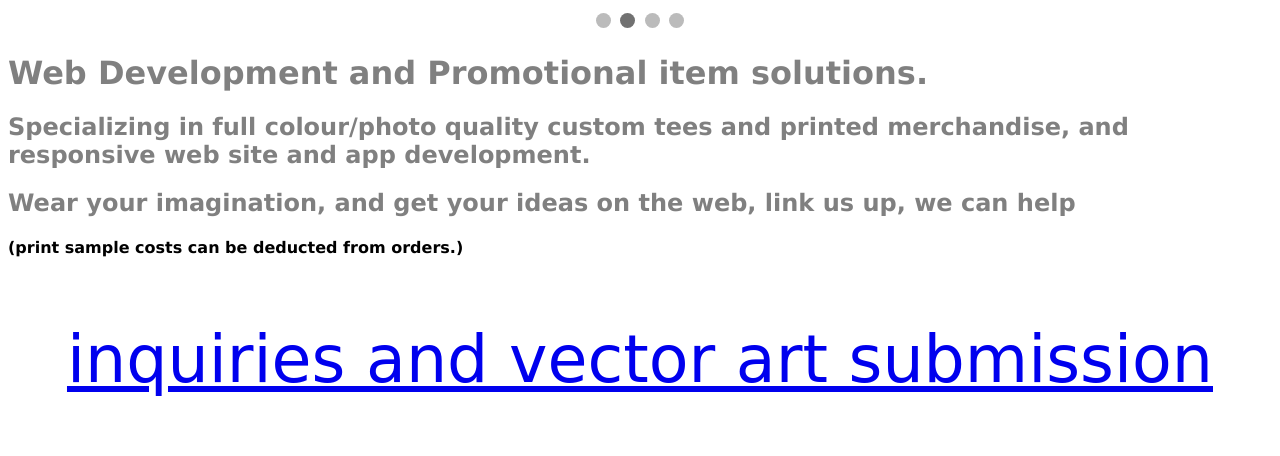
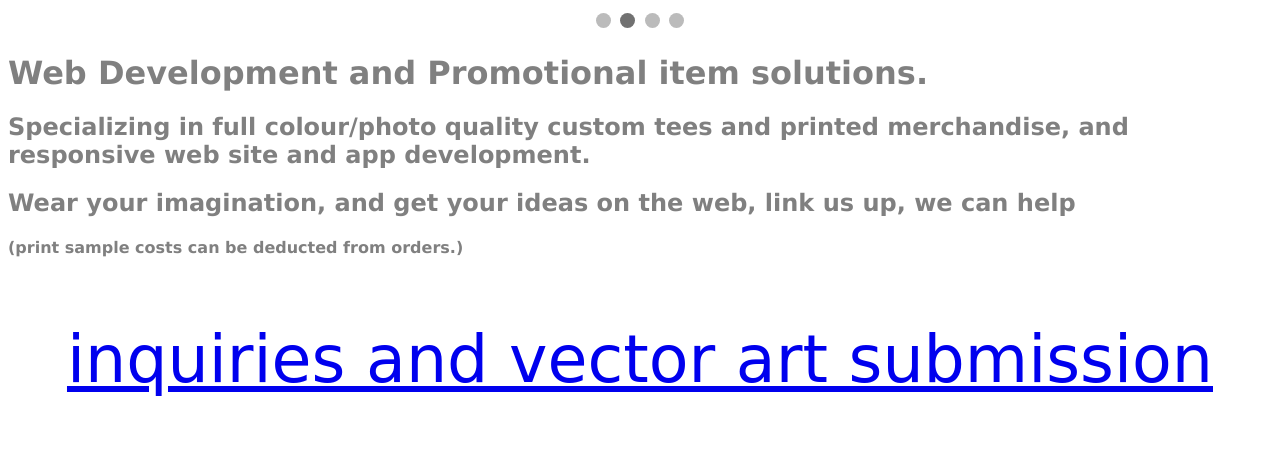
Before and after one commit to Arte8/productpage, a PHP site: page / in a window 1280 px wide. Shown: the part 532-988 px from the top of the page. Run offline with PHP 8.4, Linux system fonts and the light colour scheme.

Commit message:
about edit

```diff
--- a/style.css
+++ b/style.css
@@ -16,6 +16,12 @@ h1 {
 h2 {
   color: grey;
 }
+h5 {
+  color: grey;
+}
+h4 {
+  color: grey;
+}
 @keyframes slidein {
   from {
     margin-left: 100%;
```
